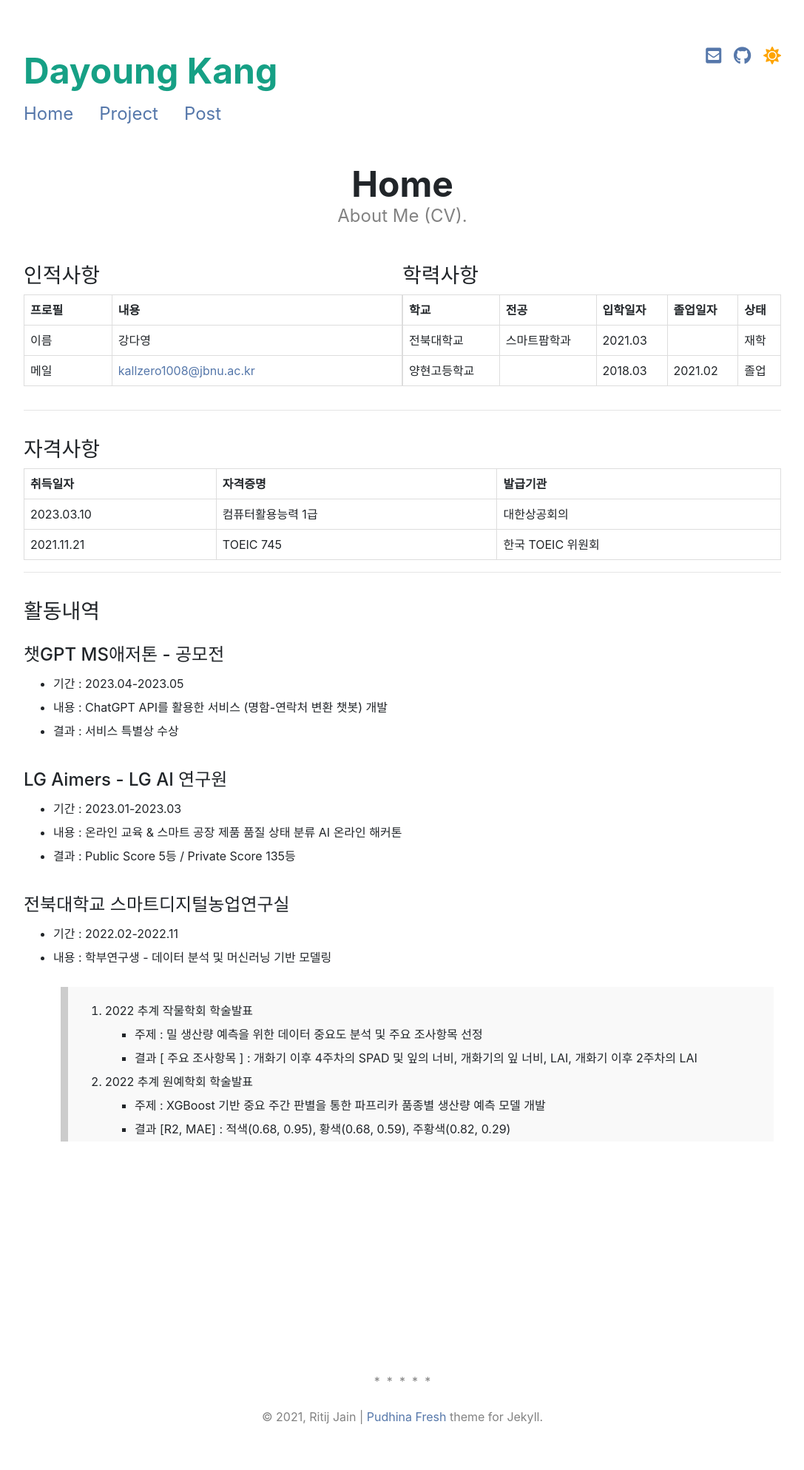
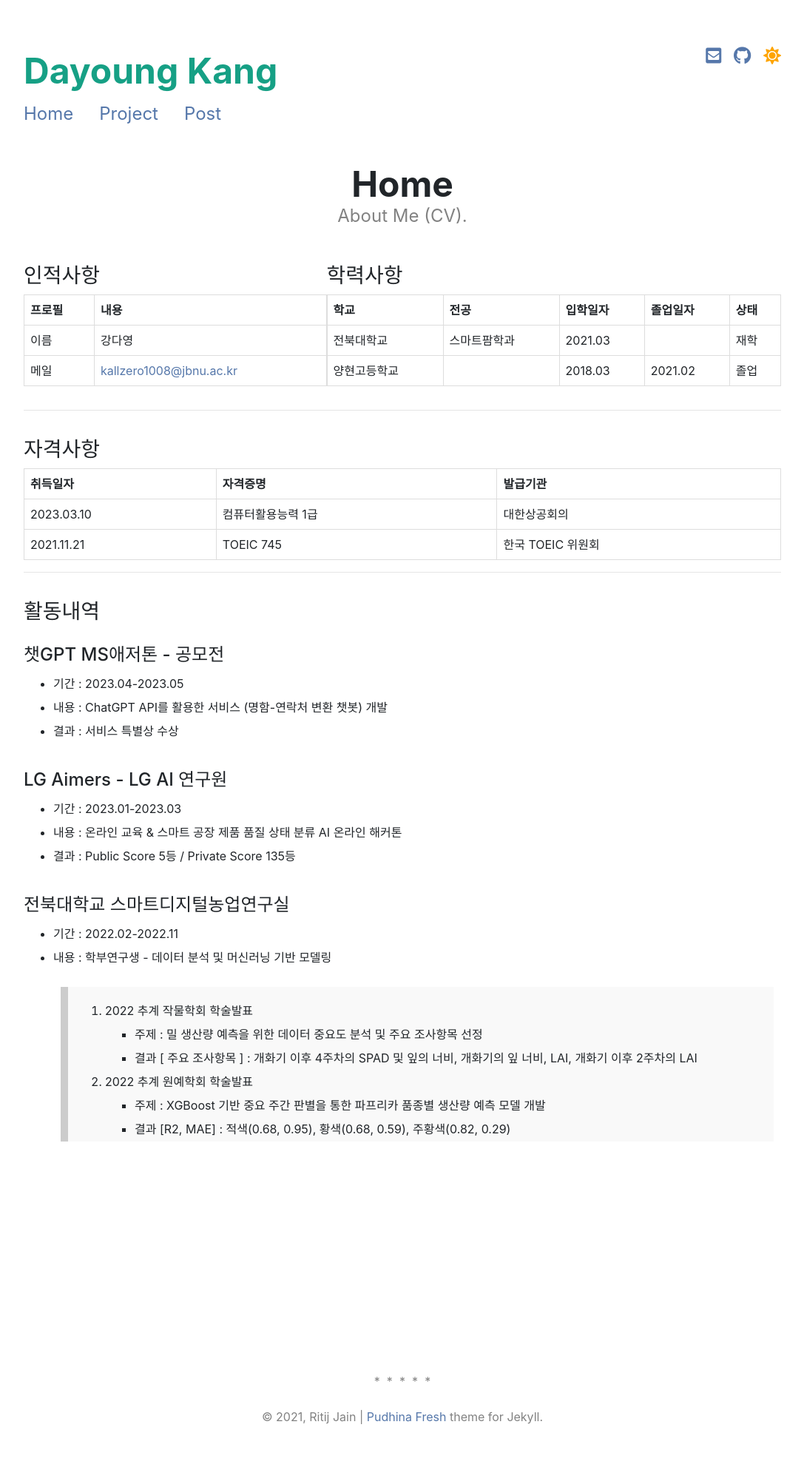
Before and after one commit to riverallzero/riverallzero.github.io, a Jekyll site: the page built from index.md, in a window 1280 px wide. Shown: the whole page at 74% size, without its empty margins (96-1183 px from the left). Built offline with Jekyll 4.4.1, drawn with Linux system fonts in a browser that asks for light colours; nearby versions of some CDN libraries; a style sheet for code colours, icons or effects is not loaded.

Commit message:
Edit flex

```diff
--- a/index.md
+++ b/index.md
@@ -9,7 +9,7 @@ sitemap:
 ---
 
 <div style="display: flex;">
-  <div style="flex-basis: 50%;">
+  <div style="flex-basis: 40%;">
     <h3>인적사항</h3>
     <table>
       <tr>
@@ -26,7 +26,8 @@ sitemap:
       </tr>
     </table>
   </div>
-  <div style="flex-basis: 50%;">
+
+  <div style="flex-basis: 60%;">
     <h3>학력사항</h3>
     <table>
       <tr>
```
